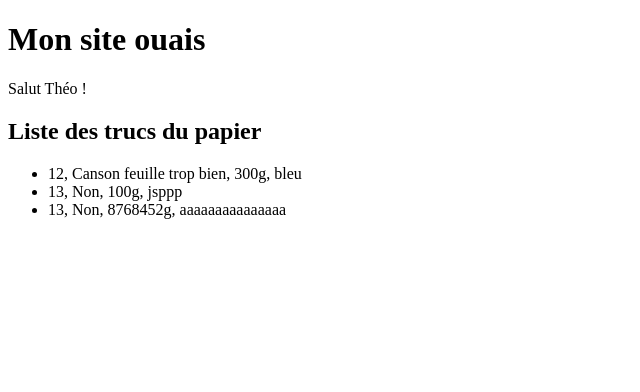
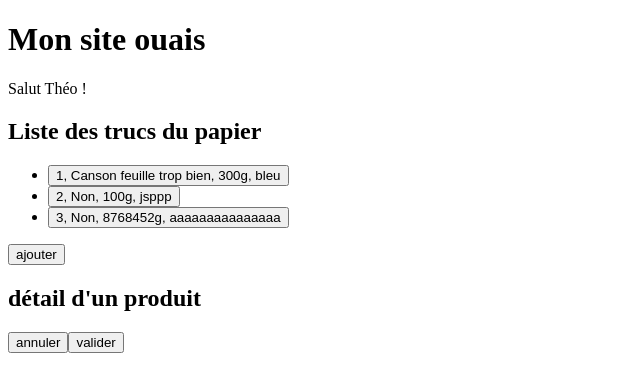
Before and after one commit to STM3900/projet-angular, an Angular app: page / in a window 1280 px wide. Shown: the top 392 px of the page, without its empty margins (0-640 px from the left). Built offline with nearby package versions, Linux system fonts and the light colour scheme.

Commit message:
partie 1 ok

```diff
--- a/src/app/Model/paper.ts
+++ b/src/app/Model/paper.ts
@@ -1,2 +1,7 @@
 export class Paper {
+  public id = 0;
+  public nom = '';
+  public texture = '';
+  public grammage = '';
+  public couleur = '';
 }
--- a/src/app/paper/paper.component.html
+++ b/src/app/paper/paper.component.html
@@ -2,6 +2,39 @@
 <h2>Liste des trucs du papier</h2>
 <ul>
   <li *ngFor="let i of papiers">
-    {{ i.id }}, {{ i.nom }}, {{ i.grammage }}, {{ i.couleur }}
+    <button (click)="onSelect(i)">
+      {{ i.id }}, {{ i.nom }}, {{ i.grammage }}, {{ i.couleur }}
+    </button>
   </li>
 </ul>
+<button *ngIf="!selectedPaper" (click)="addPaper()">ajouter</button>
+
+<div>
+  <h2>détail d'un produit</h2>
+  <input
+    type="text"
+    placeholder="Nom"
+    [(ngModel)]="selectedPaper.nom"
+    *ngIf="selectedPaper"
+  />
+  <input
+    type="text"
+    placeholder="Texture"
+    [(ngModel)]="selectedPaper.texture"
+    *ngIf="selectedPaper"
+  />
+  <input
+    type="text"
+    placeholder="Grammage"
+    [(ngModel)]="selectedPaper.grammage"
+    *ngIf="selectedPaper"
+  />
+  <input
+    type="text"
+    placeholder="Couleur"
+    [(ngModel)]="selectedPaper.couleur"
+    *ngIf="selectedPaper"
+  />
+  <button (click)="onDeselect()">annuler</button>
+  <button (click)="onValidate()">valider</button>
+</div>
--- a/src/app/paper/paper.component.ts
+++ b/src/app/paper/paper.component.ts
@@ -1,4 +1,5 @@
 import { Component, OnInit } from '@angular/core';
+import { Paper } from '../Model/paper';
 
 @Component({
   selector: 'app-paper',
@@ -8,27 +9,60 @@ import { Component, OnInit } from '@angular/core';
 export class PaperComponent implements OnInit {
   constructor() {}
 
-  ngOnInit(): void {}
-
   nom = 'Théo';
-  papiers = [
+  tooAdd = false;
+  public papiers: Paper[] = [
     {
-      id: '12',
+      id: 1,
       nom: 'Canson feuille trop bien',
+      texture: 'oui',
       grammage: '300g',
       couleur: 'bleu',
     },
     {
-      id: '13',
+      id: 2,
       nom: 'Non',
+      texture: 'oui',
       grammage: '100g',
       couleur: 'jsppp',
     },
     {
-      id: '13',
+      id: 3,
       nom: 'Non',
+      texture: 'oui',
       grammage: '8768452g',
       couleur: 'aaaaaaaaaaaaaaa',
     },
   ];
+
+  ngOnInit(): void {}
+
+  public selectedPaper;
+
+  onSelect(papier: Paper) {
+    if (!this.selectedPaper) {
+      this.selectedPaper = papier;
+      this.tooAdd = false;
+    }
+  }
+
+  onDeselect() {
+    this.selectedPaper = null;
+  }
+
+  addPaper() {
+    let newPaper = new Paper();
+    newPaper.id = this.papiers.length + 1;
+    this.selectedPaper = newPaper;
+    this.tooAdd = true;
+  }
+
+  onValidate() {
+    if (this.tooAdd) {
+      this.papiers.push(this.selectedPaper);
+      this.selectedPaper = null;
+    } else {
+      //TODO tg
+    }
+  }
 }
```
Also changed, not shown: src/app/app.module.ts (+5 -10 lines).
